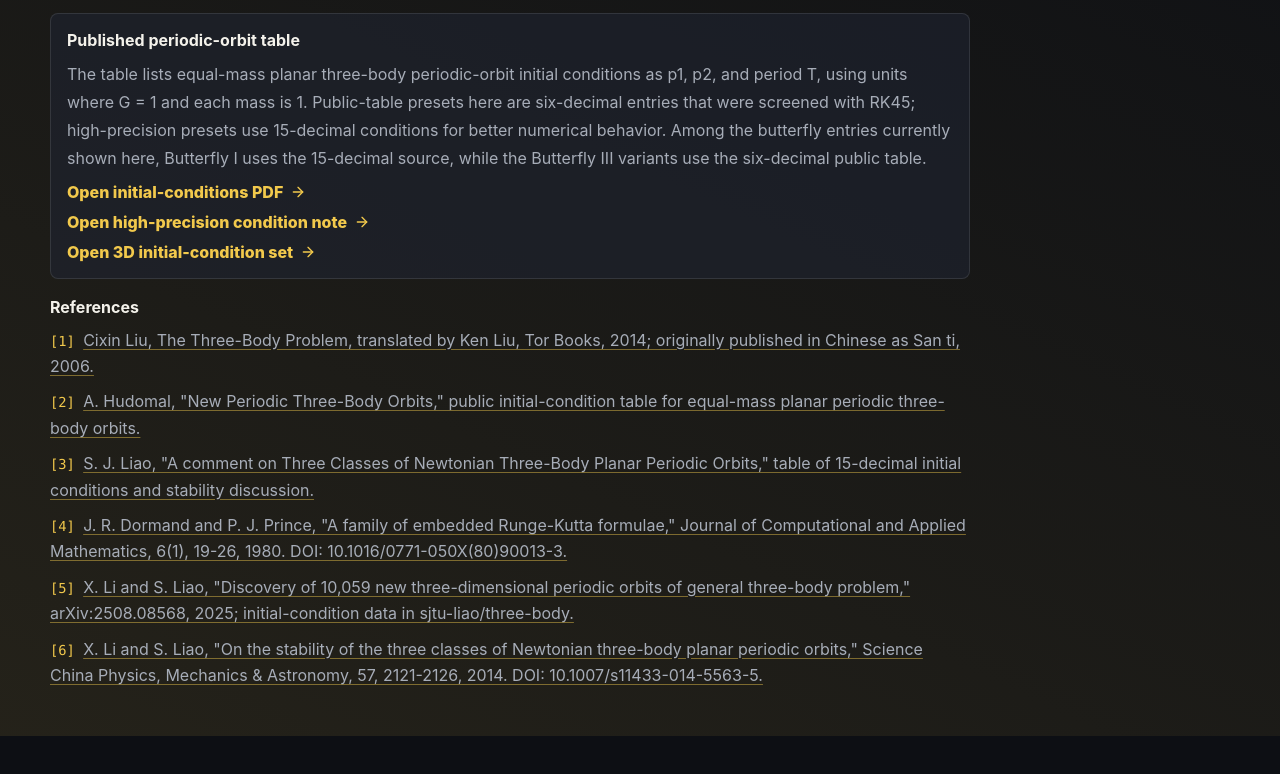
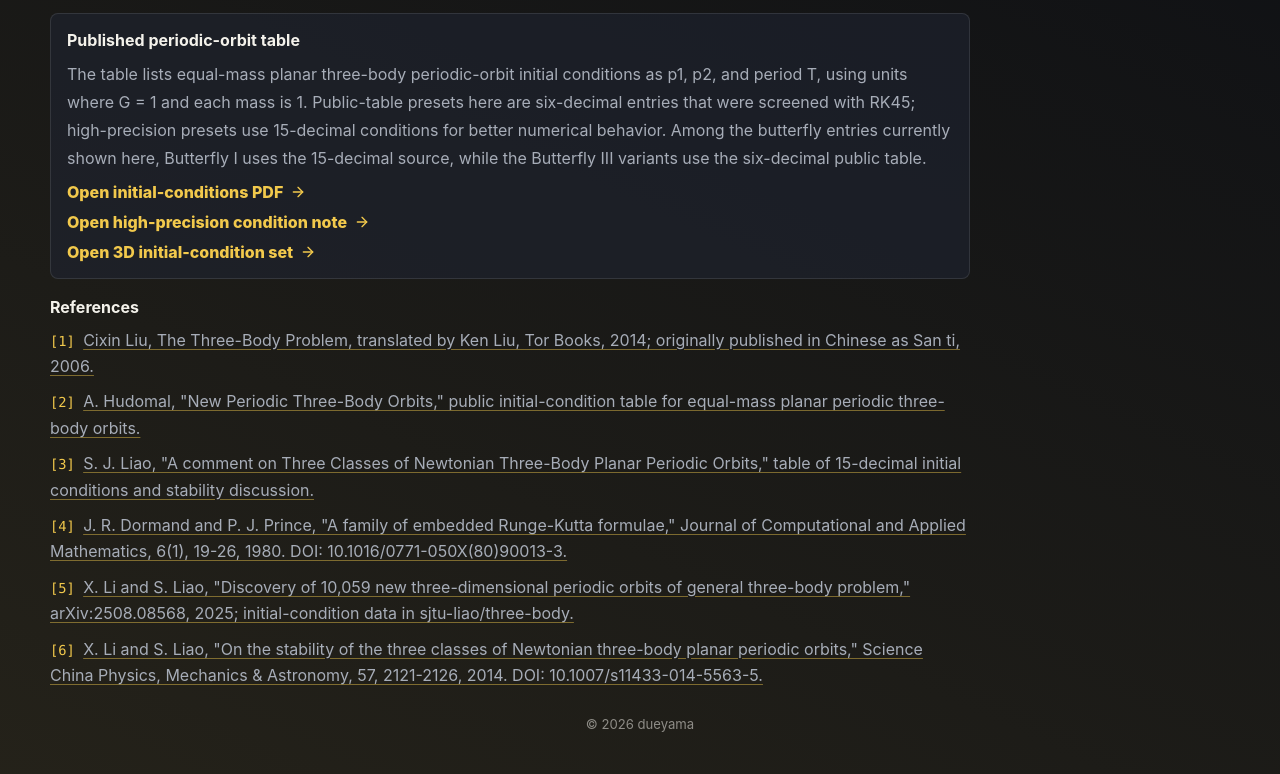
Before and after one commit to dueyama/three-body-atlas, a Next.js app: page / in a window 1280 px wide. Shown: the part 3786-4560 px from the top of the page. Before the commit the page ends 4522 px from the top, so only its background shows below. Built offline with nearby package versions, Linux system fonts and the light colour scheme.

Commit message:
Add copyright footer

```diff
--- a/src/app/globals.css
+++ b/src/app/globals.css
@@ -674,6 +674,14 @@ input {
   color: var(--accent);
 }
 
+.siteFooter {
+  display: flex;
+  justify-content: center;
+  padding-top: 28px;
+  color: rgba(244, 242, 235, 0.52);
+  font-size: 0.82rem;
+}
+
 .detailHeader {
   display: grid;
   grid-template-columns: 120px 1fr;
--- /dev/null
+++ b/src/components/AppFooter.tsx
@@ -0,0 +1,7 @@
+export function AppFooter() {
+  return (
+    <footer className="siteFooter">
+      <span>&copy; 2026 dueyama</span>
+    </footer>
+  );
+}
--- a/src/components/HomePage.tsx
+++ b/src/components/HomePage.tsx
@@ -12,6 +12,7 @@ import {
   useUiText,
 } from "@/lib/i18n";
 import type { SolutionDimension, ThreeBodySolution } from "@/types";
+import { AppFooter } from "./AppFooter";
 import { LanguageSelector } from "./LanguageSelector";
 import { OrbitThumbnail } from "./OrbitThumbnail";
 
@@ -207,6 +208,7 @@ export function HomePage() {
           </ol>
         </div>
       </section>
+      <AppFooter />
     </main>
   );
 }
--- a/src/components/SolutionDetailPage.tsx
+++ b/src/components/SolutionDetailPage.tsx
@@ -2,6 +2,7 @@
 
 import { ArrowLeft } from "lucide-react";
 import Link from "next/link";
+import { AppFooter } from "@/components/AppFooter";
 import { LanguageSelector } from "@/components/LanguageSelector";
 import { Simulator } from "@/components/Simulator";
 import { useSolutionText, useUiText } from "@/lib/i18n";
@@ -49,6 +50,7 @@ export function SolutionDetailPage({ solution }: { solution: ThreeBodySolution }
         </div>
       </header>
       <Simulator solution={solution} solutionName={text.name} />
+      <AppFooter />
     </main>
   );
 }
```
